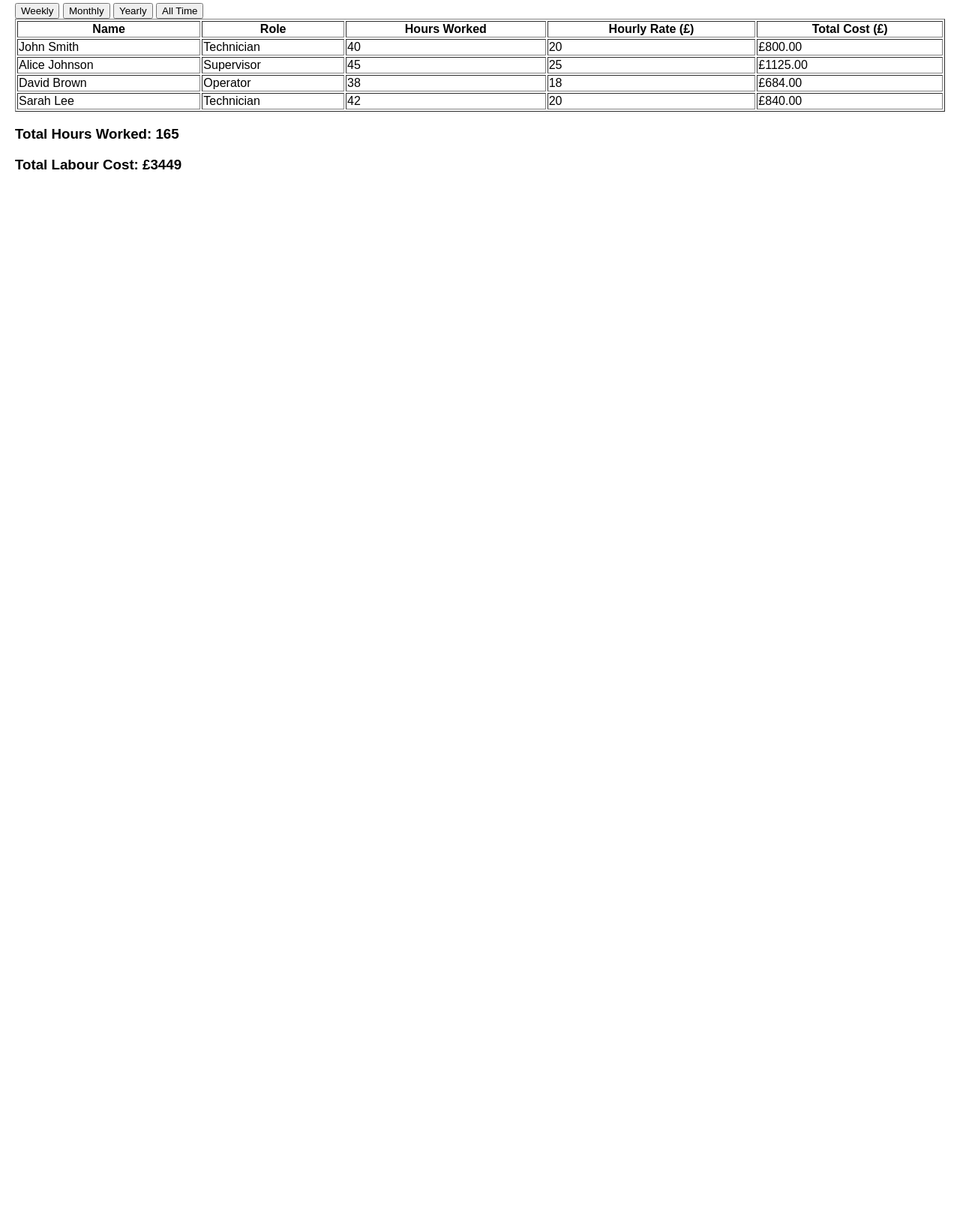
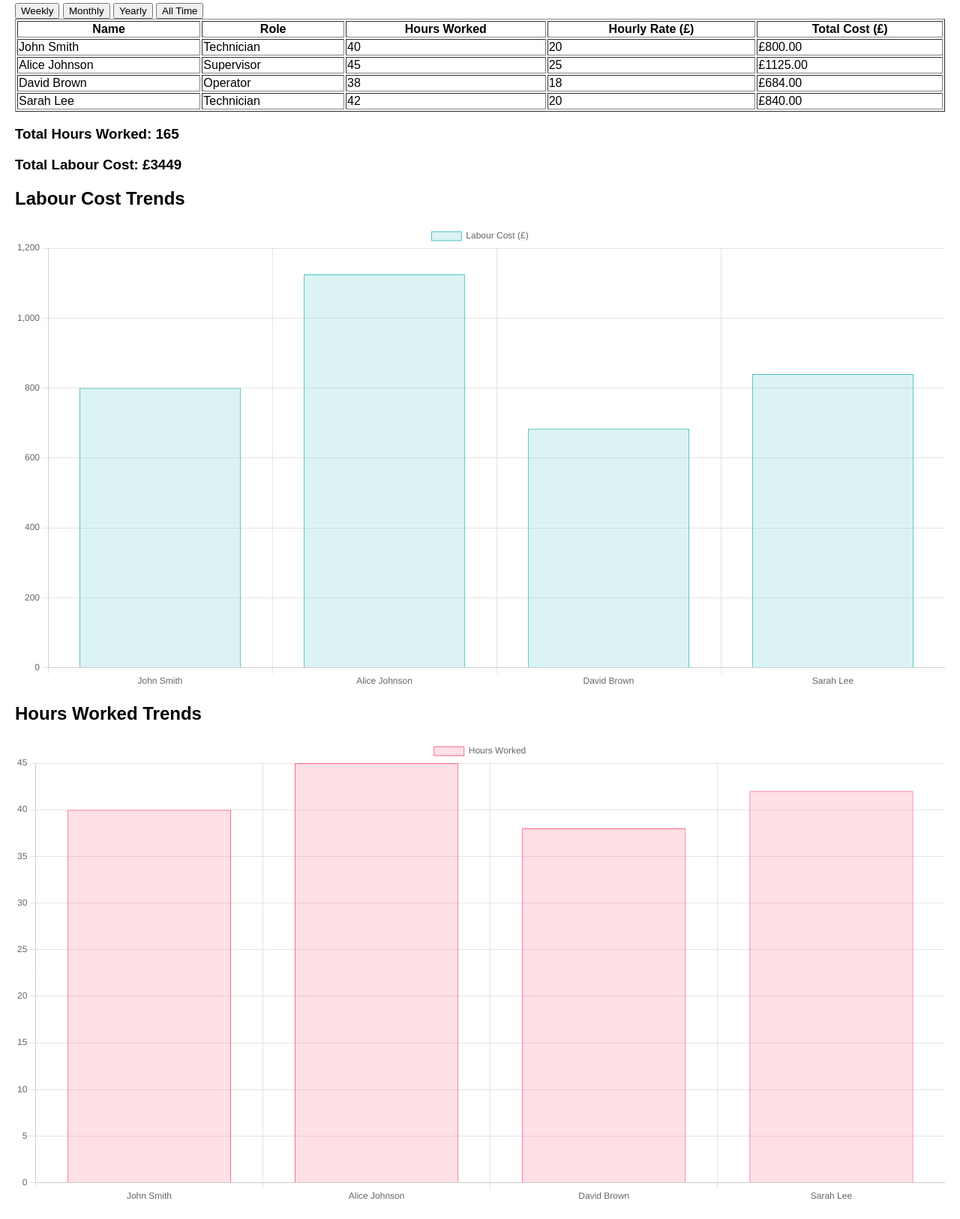
Before and after one commit to Deepeshpatel11/Labor-Tool, a Django app: page /reports/labour-analysis/ in a window 1280 px wide. Shown: the part 221-1847 px from the top of the page at 75% size. Before the commit the page ends 447 px from the top, so only its background shows below. Run offline with Django 5.2, Linux system fonts and the light colour scheme.

Commit message:
Added graphical labour trends using Chart.js

```diff
--- a/labour_management/reports/templates/reports/labour_report.html
+++ b/labour_management/reports/templates/reports/labour_report.html
@@ -43,4 +43,66 @@
 
     <h3>Total Hours Worked: {{ total_hours }}</h3>
     <h3>Total Labour Cost: £{{ total_cost }}</h3>
+
+    <!-- Include Chart.js -->
+    <script src="https://cdn.jsdelivr.net/npm/chart.js"></script>
+
+    <h2>Labour Cost Trends</h2>
+    <canvas id="labourCostChart"></canvas>
+
+    <h2>Hours Worked Trends</h2>
+    <canvas id="hoursWorkedChart"></canvas>
+
+    <script>
+        const labels = [{% for emp in labour_data %}"{{ emp.name }}",{% endfor %}];
+        const costs = [{% for emp in labour_data %}{{ emp.total_cost }},{% endfor %}];
+        const hours = [{% for emp in labour_data %}{{ emp.hours }},{% endfor %}];
+
+        const ctx1 = document.getElementById('labourCostChart').getContext('2d');
+        new Chart(ctx1, {
+            type: 'bar',
+            data: {
+                labels: labels,
+                datasets: [{
+                    label: 'Labour Cost (£)',
+                    data: costs,
+                    backgroundColor: 'rgba(75, 192, 192, 0.2)',
+                    borderColor: 'rgba(75, 192, 192, 1)',
+                    borderWidth: 1
+                }]
+            },
+            options: {
+                responsive: true,
+                scales: {
+                    y: {
+                        beginAtZero: true
+                    }
+                }
+            }
+        });
+
+        const ctx2 = document.getElementById('hoursWorkedChart').getContext('2d');
+        new Chart(ctx2, {
+            type: 'bar',
+            data: {
+                labels: labels,
+                datasets: [{
+                    label: 'Hours Worked',
+                    data: hours,
+                    backgroundColor: 'rgba(255, 99, 132, 0.2)',
+                    borderColor: 'rgba(255, 99, 132, 1)',
+                    borderWidth: 1
+                }]
+            },
+            options: {
+                responsive: true,
+                scales: {
+                    y: {
+                        beginAtZero: true
+                    }
+                }
+            }
+        });
+    </script>
+
 {% endblock %}
```
